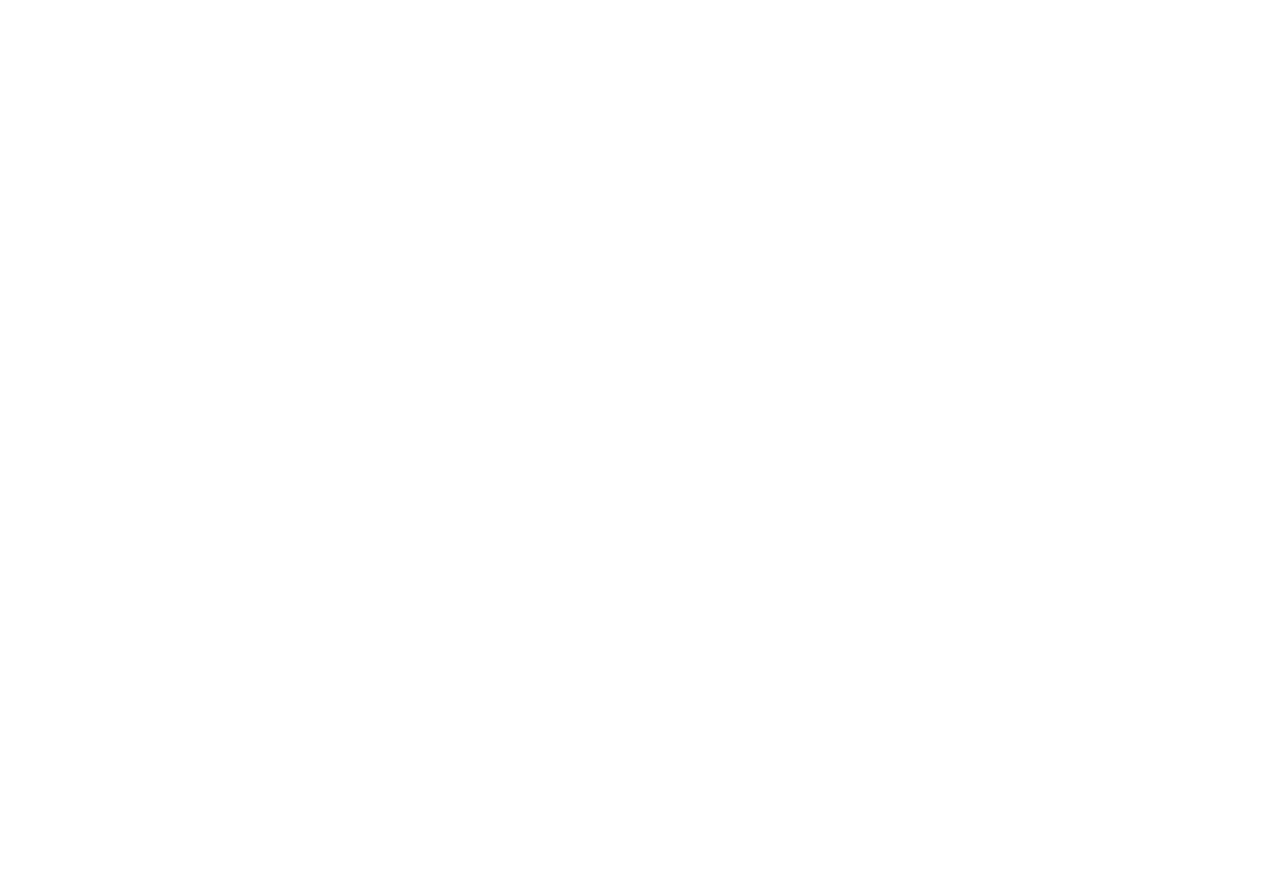
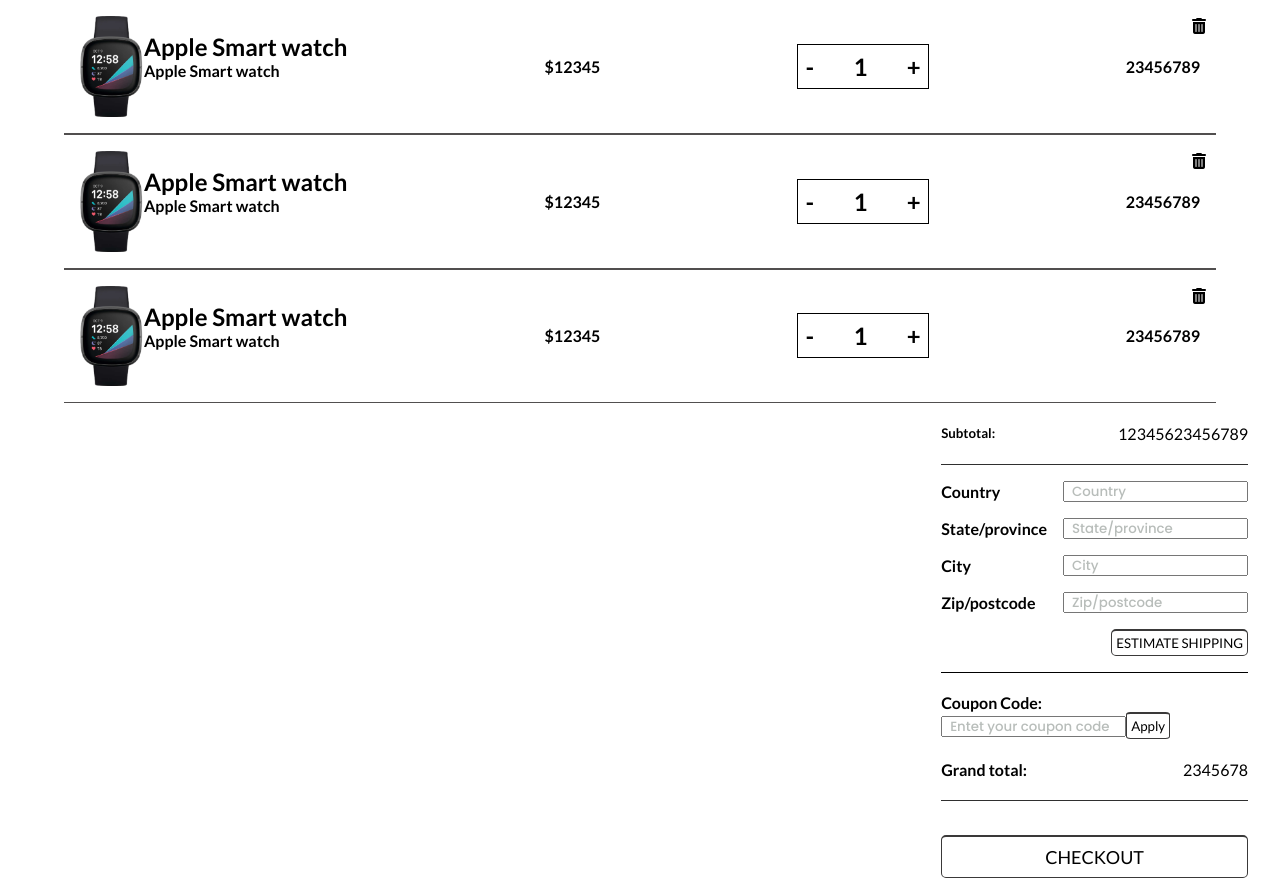
Before and after one commit to Naijabunner/Flect-stores, a React (Vite) app in the folder flect/: page /cart in a window 1280 px wide. Before the commit this address had no page. Shown: the part 320-1198 px from the top of the page. Before the commit the page ends 800 px from the top, so only its background shows below. Built offline with nearby package versions, Linux system fonts and the light colour scheme; a web font is replaced by a local one.

Commit message:
Styling of cart and some other changes

```diff
--- a/flect/src/App.jsx
+++ b/flect/src/App.jsx
@@ -4,6 +4,7 @@ import{ BrowserRouter as Router,Route, Routes} from "react-router-dom";
 import Register from "./Register";
 import Forgotpw from "./Forgotpw.";
 import Changepw from "./Changepw";
+import Cart from "./cart";
 const App = () => {
 
   const loggedin = false
@@ -18,6 +19,7 @@ const App = () => {
             <Route path ="/Register" element={<Register />} />
             <Route path ="/Forgot-password" element={<Forgotpw />} />
             <Route path ="/Change-password" element={<Changepw />} />
+            <Route path ="/cart" element={<Cart/>} />
         </Routes>
           </div>
     </Router>
--- a/flect/src/Lpbrands.jsx
+++ b/flect/src/Lpbrands.jsx
@@ -8,7 +8,7 @@ const Lpbrands = () => {
           />
 
         <div className="lpbrands_info">
-          <h3>Apple Smart </h3>
+          <h3>Apple Smart watch </h3>
           <aside> <i className="fa-solid fa-star"></i>
                 <i className="fa-solid fa-star"></i>
                 <i className="fa-solid fa-star"></i>
--- a/flect/src/Navbar.jsx
+++ b/flect/src/Navbar.jsx
@@ -24,7 +24,7 @@ const Navbar = (props) => {
                 <ul className="icons_links">
                     <li><a href="/"></a><i class="fa-brands fa-searchengin" id="Navbar_search_btn"></i></li>
                     <li><a href={props.loggedin?"/":"/Login"}><i class="fa-solid fa-user"></i></a></li>
-                    <li><a href="/"><i class="fa-solid fa-cart-shopping"></i>1</a></li>
+                    <li><a href="/cart"><i class="fa-solid fa-cart-shopping"></i>1</a></li>
                 </ul>
                 <nav>
                 <i className="fa-solid fa-bars" id="bars"></i>
--- /dev/null
+++ b/flect/src/cart.jsx
@@ -0,0 +1,74 @@
+import Navbar from "./Navbar";
+import Cartitem from "./cart_items";
+import Checkout from "./checkout";
+const Cart = () => {
+  const picked_items = [
+    {
+      name: "Apple Smart watch",
+      Description: "Apple Smart watch",
+      price: "$12345",
+      qty: "1",
+      id: "1",
+      src: "./src/assets/edited-pic_prev_ui (1).png",
+      alt: "",
+    },
+    {
+      name: "Apple Smart watch",
+      Description: "Apple Smart watch",
+      price: "$12345",
+      qty: "1",
+      id: "1",
+      src: "./src/assets/edited-pic_prev_ui (1).png",
+      alt: "",
+    },
+    {
+      name: "Apple Smart watch",
+      Description: "Apple Smart watch",
+      price: "$12345",
+      qty: "1",
+      id: "1",
+      src: "./src/assets/edited-pic_prev_ui (1).png",
+      alt: "",
+    },
+    {
+      name: "Apple Smart watch",
+      Description: "Apple Smart watch",
+      price: "$12345",
+      qty: "1",
+      id: "1",
+      src: "./src/assets/edited-pic_prev_ui (1).png",
+      alt: "",
+    },
+  ];
+
+  const cartItems = picked_items.map((allpicked_items) => {
+    return <Cartitem key={allpicked_items.id} {...allpicked_items} />;
+  });
+  const Freeshippin_txt = () => {
+    return (
+      <>
+        <div className="freeshipping_txt">
+          Enjoy free shipping on all orders with code FREESHIP.
+        </div>
+      </>
+    )
+  };
+  console.log({ ...picked_items });
+  return (
+    <div className="cart_page">
+      <header className="navheader">
+        <Navbar />
+      </header>
+      <Freeshippin_txt/>
+      <div className="picked_items">
+        <h6>
+          CART
+          </h6>
+          <p className="cart_no">(1)</p></div>
+      {cartItems}
+      <Checkout />
+    </div>
+  );
+};
+
+export default Cart;
--- /dev/null
+++ b/flect/src/cart_items.jsx
@@ -0,0 +1,25 @@
+const Cartitem = (props) => {
+    console.log(props.src)
+
+  return (
+    <>
+      <section className="items_cont">
+        <div className="item_image_name">
+        <img src={props.src} alt={props.alt}/>
+          <p className="itemdesc"><strong>{props.name}</strong> <br />{props.Description}</p>
+        </div>
+
+        <p className="price">{props.price}</p>
+        <div className="item_qty_cont">
+          <p className="reduce_qty">-</p>
+          <p className="qty_no">1</p>
+          <p className="addqty">+</p>
+        </div>
+        <div className="total_cont">23456789</div>
+        <p className="remove_i"><i className="fa-solid fa-trash-can"></i></p>
+      </section>
+    </>
+  );
+};
+
+export default Cartitem;
--- /dev/null
+++ b/flect/src/checkout.jsx
@@ -0,0 +1,43 @@
+const Checkout = () => {
+  return (
+    <section className="checkout_container">
+      <section className="checkout_cont">
+        <div className="subtotal">
+          <h5 className="subtotal_txt">Subtotal:</h5>
+          <p className="subtotal_price">12345623456789</p>
+        </div>
+        <form className="shipping_form">
+          <div className="ship_form_labelinput">
+            <label>Country</label>
+            <input type="text" placeholder="Country" />
+            <label>State/province</label>
+            <input type="text" placeholder="State/province"/>
+            <label>City</label>
+            <input type="text" placeholder="City"/>
+            <label>Zip/postcode</label>
+            <input type="text" placeholder="Zip/postcode"/>
+          </div>
+          <div className="estimate_ship_btn">
+          <button className="shipping_btn">ESTIMATE SHIPPING</button>
+          </div>
+        </form>
+        <form className="couponCode">
+          <label className="coupon_txt">Coupon Code:</label>
+          <div className="coupon_input_btn">
+            <input type="text" placeholder="Entet your coupon code" />
+            <button className="coupon_btn">Apply</button>
+          </div>
+        </form>
+        <div className="grndtotal_div">
+          <h4 className="grandtotal_txt">Grand total:</h4>
+          <p className="grndtotal_price">2345678</p>
+        </div>
+        <div className="checkout_btn_cont">
+        <button className="checkout_btn">CHECKOUT</button>
+        </div>
+      </section>
+    </section>
+  );
+};
+
+export default Checkout;
--- a/flect/src/index.css
+++ b/flect/src/index.css
@@ -962,6 +962,153 @@ sign up page  starts
     font-family: 'Lato', serif;
 
 }
+/* cart page */
+.navheader{
+    background-color: #181717;
+    max-width: 100vw;
+    min-width: fit-content;
+
+}
+.cart_page{
+    max-width: 100vw;
+    min-width: fit-content;
+    font-family: 'Lato', serif;
+}
+.items_cont{
+    position: relative;
+    font-family: 'Lato', serif;
+    font-weight: bolder;
+    display:  flex;
+    justify-content: space-between;
+    border: 0.5px solid#514f4f;
+    align-items: center;
+    margin: 0em 4em;
+    padding: 1em 1em;
+    margin-bottom: 0;
+    border-left: none;
+    border-right: none;
+    font-size: 2vmin;
+    max-width: 100vw;
+    min-width: fit-content;
+}
+.item_image_name{
+    display: flex;
+    justify-content: center;
+}
+.itemdesc strong{
+    margin-bottom: 200px;
+    font-size: 3vmin;
+}
+.item_image_name img{
+    width: 5vw;
+}
+.remove_i{
+    position: absolute;
+    top: 0;
+    right: 10px;
+}
+.item_qty_cont{
+    display: flex;
+    justify-content: space-between;
+    border: 1px solid black;
+    width: 9vw;
+    padding: 7px;
+    font-size: 3vmin;
+    font-weight: bolder;
+}
+.item_qty_cont p{
+    margin: 0;
+}
+/* checkout slide */
+.checkout_container{
+    display: flex;
+    justify-content: end;
+}
+.checkout_cont{
+    width: fit-content;
+
+    margin-right: 2rem;
+}
+.subtotal, .grndtotal_div{
+    display: flex;
+    justify-content: space-between;
+    align-items: center;
+    border-bottom: 1px solid #2f2f2f;
+    margin-bottom: 1em;
+}
+.ship_form_labelinput{
+    display: grid;
+    grid-template-columns: auto auto;
+    align-items: center;
+    gap: 1em;
+}
+.shipping_form{
+    border-bottom: 1px solid black;
+}
+.estimate_ship_btn{
+    display: flex;
+    justify-content: end;
+    margin: 1em 0;
+}
+.shipping_btn{
+    padding: 0.3em;
+    border-radius: 5px;
+    border-style: solid;
+    border-width: 2px 1px 1px 1px;
+    border-color: #3a3939;
+    font-family: 'Lato', serif;
+    background: none;
+}
+.couponCode{
+    position: inherit;
+    margin-top: 20px;
+}
+.coupon_btn{
+    padding: 0.3em;
+    border-radius: 10%;
+    border-style: solid;
+    border-width: 2px 1px 1px 1px;
+    border-color: #3a3939;
+    font-family: 'Lato', serif;
+    background: none;
+}
+.checkout_btn_cont{
+    display: flex;
+    justify-content: end;
+}
+.checkout_btn{
+    margin-top: 1em;
+    width: 100%;
+    padding: 0.5em;
+    border-radius: 5px;
+    border-style: solid;
+    border-width: 2px 1px 1px 1px;
+    border-color: #3a3939;
+    font-size: large;
+    font-family: 'Lato', serif;
+    background: none;
+}
+.picked_items h6, .picked_items p{
+    margin: 0;
+    font-size: 4vw;
+}
+
+.picked_items{
+    display: flex;
+    justify-content: center;
+    margin-top: 1em;
+}
+.freeshipping_txt{
+    font-size: small;
+    display: flex;
+    justify-content: center;
+    background-color: #8B8E99;
+    padding: 0.2em 0;
+    border-bottom: 1px solid black;
+    box-shadow: 1px 2px 10px  white;
+}
+
+
 @media screen and (max-width: 757px){
     .links, .icons_links{
         display: none;
```
Also changed, not shown: flect/data/item_db.json (added, +9 -0 lines).
